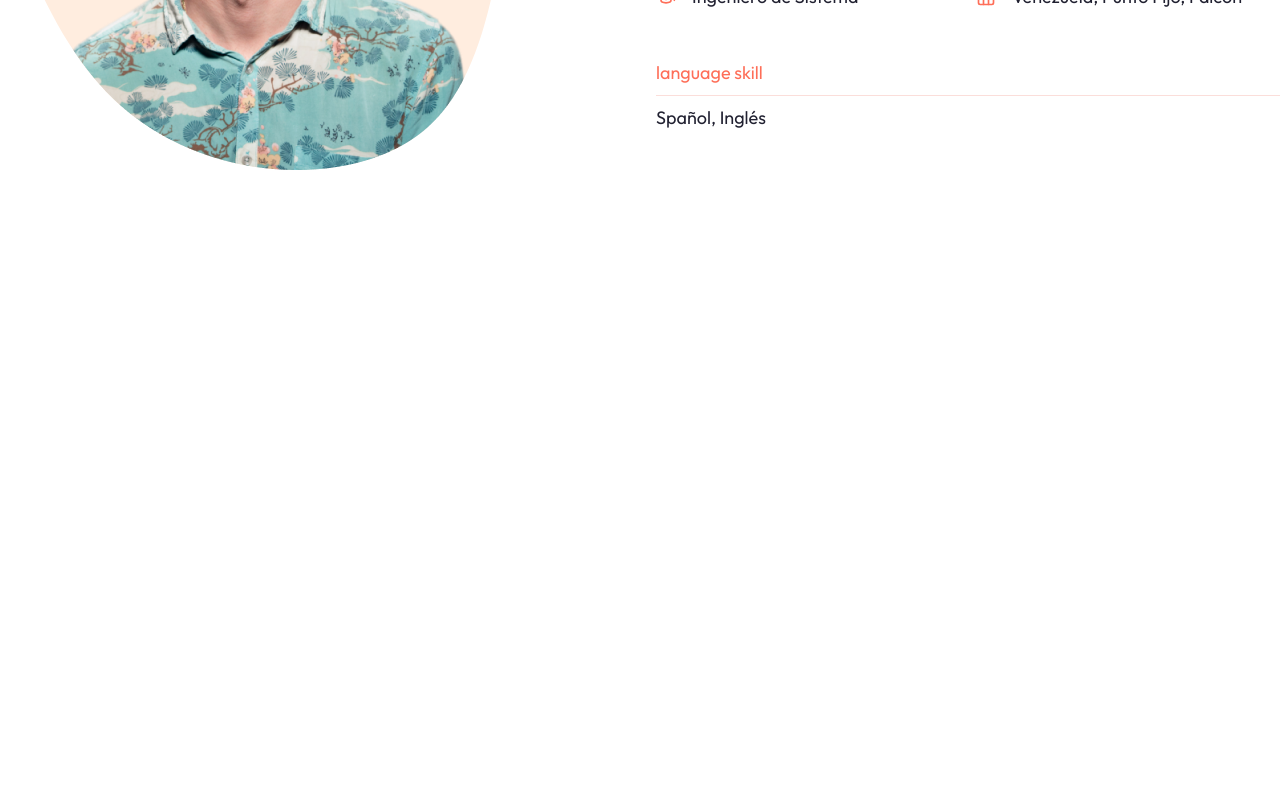
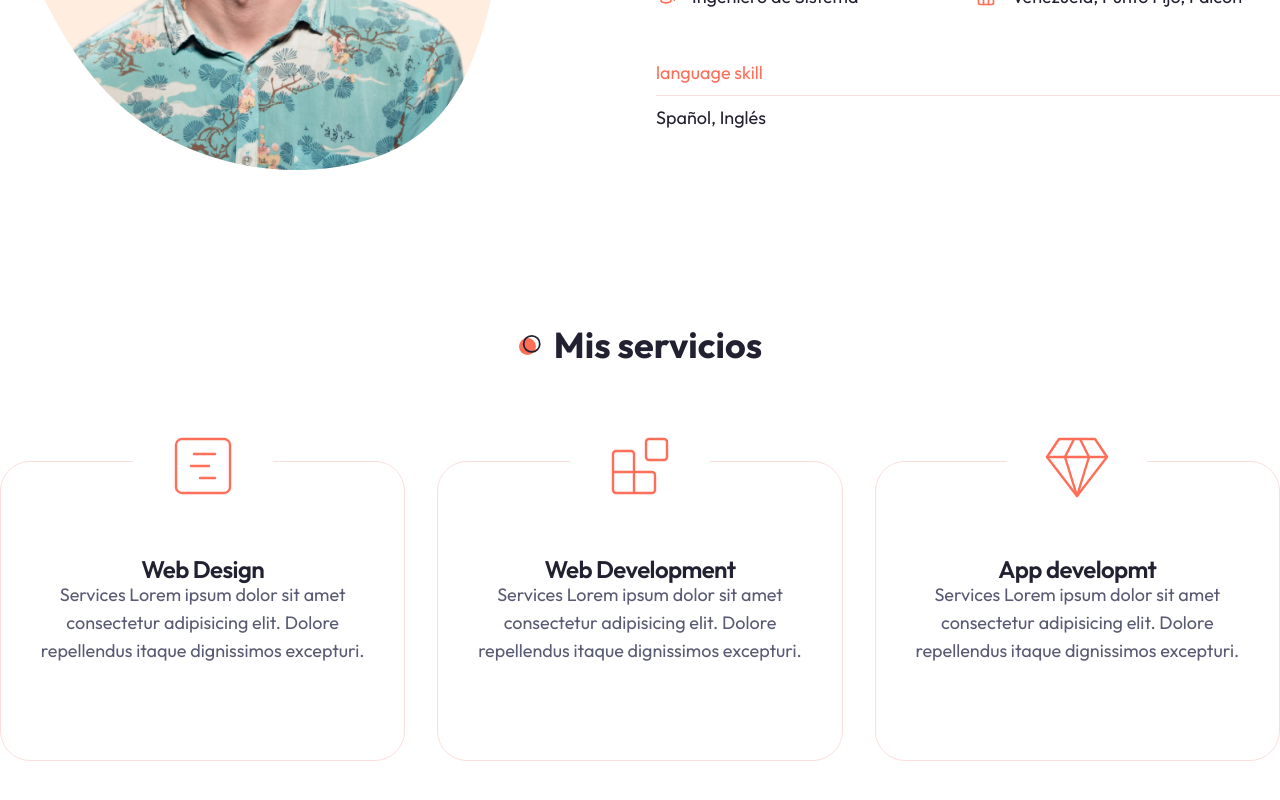
Before and after one commit to arnaldo16763695/portfolio2, a Next.js app: page / in a window 1280 px wide. Shown: the part 1308-2108 px from the top of the page. Built offline with nearby package versions, Linux system fonts and the light colour scheme.

Commit message:
this git set Service component

```diff
--- a/app/page.jsx
+++ b/app/page.jsx
@@ -1,5 +1,6 @@
 import About from "@/components/About";
 import Hero from "@/components/Hero";
+import Services from "@/components/Services";
 
 
 export default function Home() {
@@ -7,6 +8,7 @@
     <main>
       <Hero />
       <About />
+      <Services />
     </main>
   );
 }
--- /dev/null
+++ b/components/Services.jsx
@@ -0,0 +1,50 @@
+import { GanttChartSquare, Blocks, Gem } from 'lucide-react';
+import { Card, CardContent, CardDescription, CardHeader, CardTitle } from '@/components/ui/card';
+
+const servicesData = [
+    {
+        icon: <GanttChartSquare size={72} strokeWidth={0.8} />,
+        title: 'Web Design',
+        description: 'Services Lorem ipsum dolor sit amet consectetur adipisicing elit. Dolore repellendus itaque dignissimos excepturi.'
+    },
+    {
+        icon: <Blocks size={72} strokeWidth={0.8} />,
+        title: 'Web Development',
+        description: 'Services Lorem ipsum dolor sit amet consectetur adipisicing elit. Dolore repellendus itaque dignissimos excepturi.'
+    },
+    {
+        icon: <Gem size={72} strokeWidth={0.8} />,
+        title: 'App developmt',
+        description: 'Services Lorem ipsum dolor sit amet consectetur adipisicing elit. Dolore repellendus itaque dignissimos excepturi.'
+    },
+]
+
+const Services = () => {
+    return (
+        <section className='mb-12 xl:mb-36'>
+            <div className='container mx-auto'>
+                <h2 className='section-title mb-12 xl:mb-24 text-center mx-auto'>Mis servicios</h2>
+                {/* grid items  */}
+                <div className='grid xl:grid-cols-3 justify-center gap-y-12 xl:gap-y-24 xl:gap-x-8'>
+                {
+                    servicesData.map((item, index)=>{
+                        return (
+                            <Card key={index} className='w-full max-w-[424px] h-[300px] flex flex-col pt-16 pb-10 justify-center items-center relative'>
+                                <CardHeader className='text-primary absolute -top-[60px]'>
+                                    <div className='w-[140px] h-[80px] bg-white dark:bg-background flex justify-center items-center'>{item.icon}</div>
+                                </CardHeader>
+                                <CardContent className='text-center'>
+                                    <CardTitle>{item.title}</CardTitle>
+                                    <CardDescription className='text-lg'>{item.description}</CardDescription>
+                                </CardContent>
+                            </Card>
+                        )
+                    })
+                }
+                </div>
+            </div>
+        </section>
+    )
+}
+
+export default Services
--- a/components/ui/card.jsx
+++ b/components/ui/card.jsx
@@ -5,7 +5,7 @@
 const Card = React.forwardRef(({ className, ...props }, ref) => (
   <div
     ref={ref}
-    className={cn("rounded-lg border bg-card text-card-foreground shadow-sm", className)}
+    className={cn("rounded-[30px] border bg-background text-card-foreground", className)}
     {...props} />
 ))
 Card.displayName = "Card"
```
